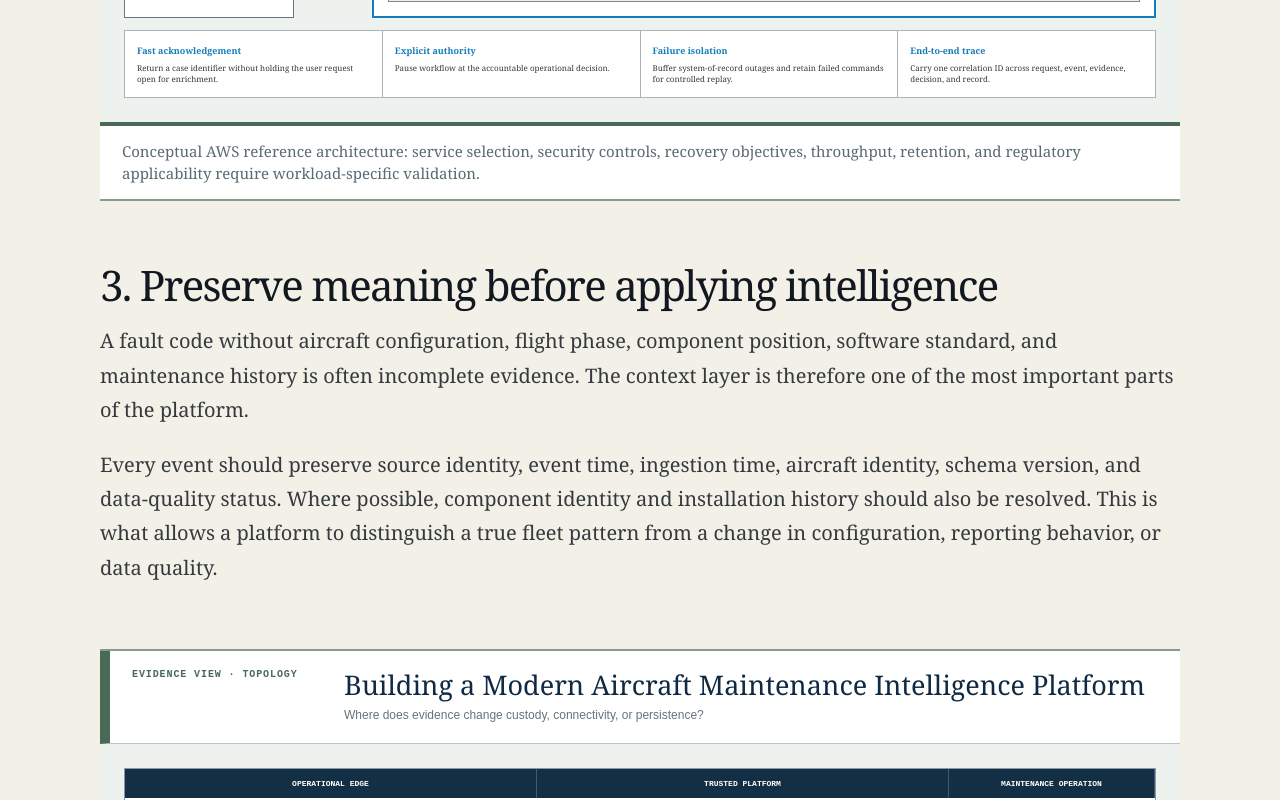
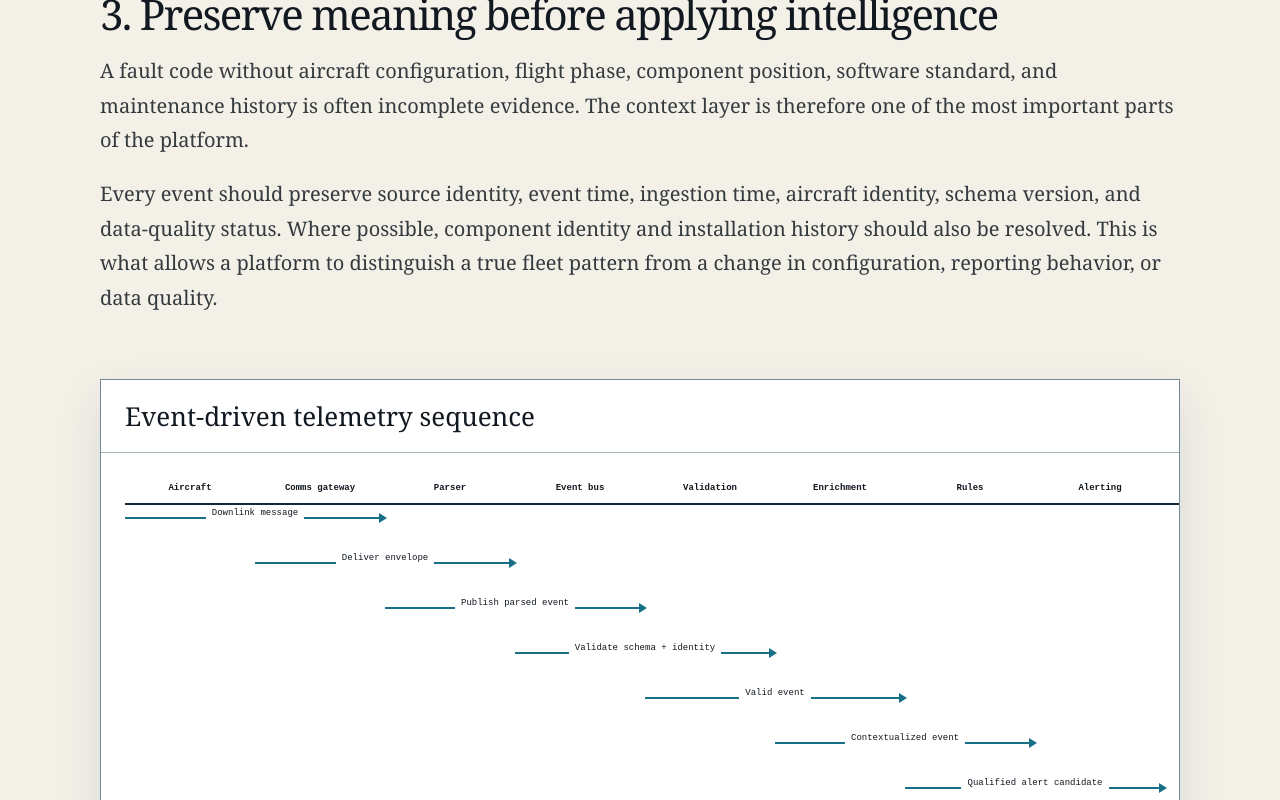
Before and after one commit to ckoredla/CK_Docs, a Next.js app: page /articles/2026-07-aircraft-maintenance-intelligence-platform in a window 1280 px wide. Shown: the part 2380-3180 px from the top of the page. Built offline with nearby package versions, Linux system fonts and the light colour scheme.

Commit message:
fix: wire approved visual lab designs into articles

```diff
--- a/app/layout.tsx
+++ b/app/layout.tsx
@@ -7,6 +7,7 @@ import './publication-risk.css';
 import './publication-aws.css';
 import './publication-premium.css';
 import './publication-semantic.css';
+import './visual-lab/visual-lab.css';
 
 export const metadata: Metadata = {
   metadataBase: new URL('https://northboundlabs.ai'),
--- a/app/visual-lab/aws/page.tsx
+++ b/app/visual-lab/aws/page.tsx
@@ -4,4 +4,4 @@ import '../visual-lab.css';
 
 export const metadata:Metadata={title:'AWS Serverless MRO Architecture | Visual Lab',robots:{index:false,follow:false}};
 
-export default function AwsVisualLab(){return <main className="visual-lab"><header className="lab-hero aws-review-hero"><span>Northbound Labs · AWS architecture review</span><h1>Serverless MRO reference pattern</h1><p>An isolated review surface for the maintenance-discrepancy architecture. This figure is not connected to a publication article.</p></header><AwsServerlessMroArchitecture/></main>}
+export default function AwsVisualLab(){return <main className="visual-lab"><header className="lab-hero aws-review-hero"><span>Northbound Labs · AWS architecture review</span><h1>Serverless MRO reference pattern</h1><p>The isolated review surface for the maintenance-discrepancy architecture used by relevant cloud publication articles.</p></header><AwsServerlessMroArchitecture/></main>}
--- a/app/visual-lab/page.tsx
+++ b/app/visual-lab/page.tsx
@@ -3,4 +3,4 @@ import { showcaseFigures } from '../../src/components/visual-lab/ShowcaseFigures
 import { AwsServerlessMroArchitecture } from '../../src/components/visual-lab/AwsServerlessMroArchitecture';
 import './visual-lab.css';
 export const metadata:Metadata={title:'Visual Lab | Northbound Labs',robots:{index:false,follow:false}};
-export default function VisualLab(){return <main className="visual-lab"><header className="lab-hero"><span>Northbound Labs · Design review</span><h1>Technical visualization laboratory</h1><p>Ten isolated, question-led figures plus an AWS reference architecture for local editorial and engineering review. These figures are not connected to publication articles.</p><div><b>10 core figures</b><b>1 AWS reference architecture</b><b>Illustrative data labeled</b></div></header>{showcaseFigures.map((Figure,index)=><Figure key={index}/>)}<section className="aws-lab-intro"><span>AWS architecture extension</span><h2>Cloud patterns tied to operational problems</h2><p>This extension tests a reusable AWS diagram grammar: official service icons, explicit trust and authority boundaries, named payloads, normal and failure paths, and an operational rationale.</p></section><AwsServerlessMroArchitecture/></main>}
+export default function VisualLab(){return <main className="visual-lab"><header className="lab-hero"><span>Northbound Labs · Design review</span><h1>Technical visualization laboratory</h1><p>Approved, question-led publication figures and an AWS reference architecture. Article rendering imports these reviewed components directly; the laboratory remains their isolated editorial review surface.</p><div><b>10 core figures</b><b>1 AWS reference architecture</b><b>Illustrative data labeled</b></div></header>{showcaseFigures.map((Figure,index)=><Figure key={index}/>)}<section className="aws-lab-intro"><span>AWS architecture extension</span><h2>Cloud patterns tied to operational problems</h2><p>This extension tests a reusable AWS diagram grammar: official service icons, explicit trust and authority boundaries, named payloads, normal and failure paths, and an operational rationale.</p></section><AwsServerlessMroArchitecture/></main>}
--- /dev/null
+++ b/src/components/publication/LabVisual.tsx
@@ -0,0 +1,33 @@
+import type { ComponentType } from 'react';
+import {
+  AiDecisionArchitecture,
+  ApuFunctionalArchitecture,
+  ChronicDefectLifecycle,
+  MaintenanceControlSwimlane,
+  ObservabilityDashboard,
+  PartsRotablesNetwork,
+  ReliabilityAnalysis,
+  TelemetryReferenceArchitecture,
+  TelemetrySequence,
+  WorkPackageLifecycle
+} from '../visual-lab/ShowcaseFigures';
+import type { FamilyProps } from './types';
+
+const figures:Record<string,ComponentType>={
+  'lab-ai-authority':AiDecisionArchitecture,
+  'lab-aircraft-system':ApuFunctionalArchitecture,
+  'lab-defect-lifecycle':ChronicDefectLifecycle,
+  'lab-maintenance-swimlane':MaintenanceControlSwimlane,
+  'lab-observability':ObservabilityDashboard,
+  'lab-parts-network':PartsRotablesNetwork,
+  'lab-reliability':ReliabilityAnalysis,
+  'lab-telemetry-architecture':TelemetryReferenceArchitecture,
+  'lab-telemetry-sequence':TelemetrySequence,
+  'lab-work-package':WorkPackageLifecycle
+};
+
+export function LaboratoryVisual(props:FamilyProps&{family:string}){
+  const Figure=figures[props.family];
+  if(!Figure)return null;
+  return <section className="article-lab-visual" data-visual-family={props.family} data-visual-profile={props.profile} data-visual-variant={props.variant} data-visual-question={props.question}><Figure/></section>;
+}
--- a/src/components/publication/PublicationVisual.tsx
+++ b/src/components/publication/PublicationVisual.tsx
@@ -1,5 +1,6 @@
 import type { ComponentType } from 'react';
 import { AwsArchitectureCanvas } from './AwsArchitecture';import { PremiumAircraft,PremiumArchitecture,PremiumBlueprint,PremiumDashboard,PremiumDecisionTree,PremiumHeatmap,PremiumInfographic,PremiumJourney,PremiumKnowledge,PremiumMetrics,PremiumRisk,PremiumTable,PremiumTimeline,PremiumTopology } from './Premium';
 import { visualSelection,type VisualFamily } from './catalog';import type { FamilyProps,PublicationVisualContext,VisualRole } from './types';
-const canvases:Record<VisualFamily,ComponentType<FamilyProps>>={'aws-architecture':AwsArchitectureCanvas,architecture:PremiumArchitecture,topology:PremiumTopology,dashboard:PremiumDashboard,timeline:PremiumTimeline,'decision-tree':PremiumDecisionTree,heatmap:PremiumHeatmap,'service-blueprint':PremiumBlueprint,'journey-map':PremiumJourney,'knowledge-graph':PremiumKnowledge,aircraft:PremiumAircraft,metrics:PremiumMetrics,infographic:PremiumInfographic,risk:PremiumRisk,table:PremiumTable};
-export function PublicationVisual({context,role}:{context:PublicationVisualContext;role:VisualRole}){const selection=visualSelection(context,role);if(!selection)return null;const{family,variant,question,profile}=selection;const Canvas=canvases[family];return <Canvas {...context} role={role} variant={variant} question={question} profile={profile}/>}
+import { LaboratoryVisual } from './LabVisual';
+const canvases:Partial<Record<VisualFamily,ComponentType<FamilyProps>>>={'aws-architecture':AwsArchitectureCanvas,architecture:PremiumArchitecture,topology:PremiumTopology,dashboard:PremiumDashboard,timeline:PremiumTimeline,'decision-tree':PremiumDecisionTree,heatmap:PremiumHeatmap,'service-blueprint':PremiumBlueprint,'journey-map':PremiumJourney,'knowledge-graph':PremiumKnowledge,aircraft:PremiumAircraft,metrics:PremiumMetrics,infographic:PremiumInfographic,risk:PremiumRisk,table:PremiumTable};
+export function PublicationVisual({context,role}:{context:PublicationVisualContext;role:VisualRole}){const selection=visualSelection(context,role);if(!selection)return null;const{family,variant,question,profile}=selection;if(family.startsWith('lab-'))return <LaboratoryVisual {...context} role={role} variant={variant} question={question} profile={profile} family={family}/>;const Canvas=canvases[family];if(!Canvas)return null;return <Canvas {...context} role={role} variant={variant} question={question} profile={profile}/>}
--- a/src/components/publication/catalog.ts
+++ b/src/components/publication/catalog.ts
@@ -1,6 +1,6 @@
 import type { PublicationMode, PublicationVisualContext, VisualRole, VisualVariant } from './types';
 
-export type VisualFamily='aws-architecture'|'architecture'|'topology'|'dashboard'|'timeline'|'decision-tree'|'heatmap'|'service-blueprint'|'journey-map'|'knowledge-graph'|'aircraft'|'metrics'|'infographic'|'risk'|'table';
+export type VisualFamily='aws-architecture'|'architecture'|'topology'|'dashboard'|'timeline'|'decision-tree'|'heatmap'|'service-blueprint'|'journey-map'|'knowledge-graph'|'aircraft'|'metrics'|'infographic'|'risk'|'table'|'lab-ai-authority'|'lab-aircraft-system'|'lab-defect-lifecycle'|'lab-maintenance-swimlane'|'lab-observability'|'lab-parts-network'|'lab-reliability'|'lab-telemetry-architecture'|'lab-telemetry-sequence'|'lab-work-package';
 export type VisualProfile='cloud-platform'|'aircraft-system'|'component-lifecycle'|'material-planning'|'technical-records'|'work-execution'|'maintenance-control'|'defect-investigation'|'reliability-analysis'|'outcome-learning'|'inspection-ai'|'knowledge-assistance'|'ai-assurance'|'governance'|'general';
 type RolePlan={family:VisualFamily;variant:VisualVariant;question:string};
 type VisualPlan=Partial<Record<VisualRole,RolePlan>>;
@@ -12,7 +12,7 @@ const item=(family:VisualFamily,question:string,variant:VisualVariant='a'):RoleP
 const plans:Record<VisualProfile,VisualPlan>={
   'cloud-platform':plan(
     item('aws-architecture','Which AWS, airline, and MRO boundaries carry this workload from intake to an authoritative update?'),
-    item('topology','Where does evidence change custody, connectivity, or persistence?','b'),
+    item('lab-telemetry-sequence','What happens to an event on success, validation failure, persistence, and retry?','b'),
     item('table','Which workload, recovery, evidence, and authority controls must be observable?')
   ),
   'aircraft-system':plan(
@@ -27,7 +27,7 @@ const plans:Record<VisualProfile,VisualPlan>={
     item('knowledge-graph','Which aircraft, position, component, document, shop finding, and custody relationships must remain traceable?')
   ),
   'material-planning':plan(
-    item('topology','How do demand, stock, repair, pooling, substitution, and station supply interact?'),
+    item('lab-parts-network','How do serviceable and unserviceable material move while identity and custody remain traceable?'),
     item('timeline','Which demand, allocation, transfer, repair, and replenishment events control availability?'),
     item('table','Which material decisions require lead-time, traceability, substitution, and service controls?')
   ),
@@ -37,23 +37,21 @@ const plans:Record<VisualProfile,VisualPlan>={
     item('table','Which information classes require provenance, revision, signature, and authority controls?')
   ),
   'work-execution':plan(
-    item('service-blueprint','How do technicians, inspectors, interfaces, services, and records coordinate execution?'),
+    item('lab-work-package','How does controlled work become ready, survive revision, execute, and close into the aircraft record?'),
     item('timeline','Which task states, findings, inspections, and recovery gates control progression?'),
     item('decision-tree','Which conditions release work, open rework, require inspection, or prevent closure?')
   ),
   'maintenance-control':plan(
-    item('architecture','Where do governed evidence, AI assistance, safeguards, and qualified maintenance authority sit?'),
-    item('service-blueprint','How do maintenance control, engineering, stations, materials, and records coordinate the decision?'),
-    item('infographic','Which evidence classes should the decision brief preserve, qualify, cite, or reject?'),
-    item('decision-tree','Which conditions lead to action, more evidence, engineering escalation, or abstention?')
+    item('lab-ai-authority','How can AI assemble a suggestion without crossing the boundary into maintenance authority?'),
+    item('lab-maintenance-swimlane','Where do evidence, work, and authority move during a maintenance-control event?')
   ),
   'defect-investigation':plan(
-    item('timeline','How do the initial discrepancy, corrective action, recurrence, finding, and verification form one case?'),
+    item('lab-defect-lifecycle','How does a recurrent discrepancy become a governed reliability case and return to monitoring?'),
     item('knowledge-graph','Which symptoms, positions, components, tasks, and findings belong to the candidate defect case?'),
     item('table','Which recurrence evidence distinguishes a governed defect case from a superficial similarity?')
   ),
   'reliability-analysis':plan(
-    item('topology','Which aircraft, component, maintenance, and operating relationships define the reliability population?'),
+    item('lab-reliability','Which causes dominate, is the exposure-normalized rate changing, and is evidence sufficient?'),
     item('timeline','How do events, maintenance actions, modification state, and confirmed outcomes relate over time?'),
     item('table','Which exposure, effectivity, finding, and outcome fields are required before comparing cohorts?')
   ),
@@ -95,23 +93,30 @@ const plans:Record<VisualProfile,VisualPlan>={
 function contextText(context:PublicationVisualContext){return `${context.title} ${context.domain} ${context.tags.join(' ')}`.toLowerCase()}
 export function visualProfile(context:PublicationVisualContext):VisualProfile{
   const text=contextText(context);
+  if(/decision brief|chatbot|retrieval|knowledge|copilot/.test(text))return'knowledge-assistance';
   if(/cloud|serverless|aws|event-driven|event stream|telemetry|edge analytics|api modernization|system integration|observability|migration/.test(text))return'cloud-platform';
   if(context.ata.length||/apu|landing gear|flight control|electrical power|pneumatic|fuel system|fire protection|aircraft system/.test(text))return'aircraft-system';
   if(/rotable|component history|part trace|parts trace|custody|serialized part|repair vendor/.test(text))return'component-lifecycle';
   if(/parts demand|material planning|inventory|supply chain|aog|stock|spares|repair cycle/.test(text))return'material-planning';
   if(/technical record|electronic record|document|lineage|configuration|logbook|record completeness/.test(text))return'technical-records';
   if(/task card|work package|work instruction|hangar work|maintenance execution|digital task/.test(text))return'work-execution';
-  if(/maintenance control|dispatch|decision brief|queue|operational disruption|remote engineering/.test(text))return'maintenance-control';
+  if(/maintenance control|dispatch|queue|operational disruption|remote engineering/.test(text))return'maintenance-control';
   if(/repeat defect|chronic defect|no.fault.found|fault isolation|alert correlation|recurrence/.test(text))return'defect-investigation';
   if(/outcome learning|maintenance outcome|feedback loop|closing the loop|program feedback/.test(text))return'outcome-learning';
   if(/computer vision|multimodal|image|visual inspection|remote inspection|corrosion screening|vision-assisted/.test(text))return'inspection-ai';
-  if(/copilot|retrieval|knowledge|nlp|generative ai|assistant|decision brief/.test(text))return'knowledge-assistance';
+  if(/nlp|generative ai|assistant/.test(text))return'knowledge-assistance';
   if(/\bai\b|machine learning|\bml\b|agent|model assurance|predictive model|fault classification/.test(text))return /governance|assurance|safety case/.test(text)?'governance':'ai-assurance';
   if(/reliability|defect|failure|predictive|condition|health|trend|removal|program effectiveness/.test(text))return'reliability-analysis';
   if(/security|cyber|risk|governance|assurance|authority/.test(text))return'governance';
   return'general';
 }
 function articleVariant(slug:string,role:VisualRole):VisualVariant{const seed=[...`${slug}:${role}`].reduce((sum,char)=>sum+char.charCodeAt(0),0);return(['a','b','c'] as const)[seed%3]}
-export function visualSelection(context:PublicationVisualContext,role:VisualRole){const profile=visualProfile(context);const selection=plans[profile][role];return selection?{...selection,variant:articleVariant(context.slug,role),profile}:null}
+export function visualSelection(context:PublicationVisualContext,role:VisualRole){
+  const profile=visualProfile(context);const text=contextText(context);let selection=plans[profile][role];
+  if(profile==='cloud-platform'&&/observability/.test(text))selection=role==='hero'?item('lab-observability','Where is the decision path unhealthy, and which failed event should an operator inspect first?'):role==='evidence'?item('lab-telemetry-sequence','Which success, persistence, validation, and retry paths must remain traceable?'):role==='analysis'?item('table','Which SLO, failure, recovery, and evidence controls require ownership?'):undefined;
+  else if(profile==='cloud-platform'&&/telemetry|event-driven|event stream/.test(text))selection=role==='hero'?item('lab-telemetry-architecture','How does aircraft evidence cross aircraft, transport, cloud, and operational boundaries?'):role==='evidence'?item('lab-telemetry-sequence','What happens to an event on success, validation failure, persistence, and retry?'):role==='analysis'?item('table','Which custody, schema, replay, and consumer controls must be observable?'):undefined;
+  if(profile==='aircraft-system'&&context.ata.some(value=>value==='49'||value.startsWith('49')))selection=role==='hero'?item('lab-aircraft-system','How do APU components, control signals, aircraft messages, and maintenance interpretation relate?'):selection;
+  return selection?{...selection,variant:articleVariant(context.slug,role),profile}:null
+}
 export function publicationMode(context:Pick<PublicationVisualContext,'slug'|'issueDate'>):PublicationMode{const year=Number(context.issueDate.slice(0,4));const month=Number(context.issueDate.slice(5,7));return modes[(year+month)%modes.length]}
 export const visualFamilies=[...new Set(Object.values(plans).flatMap(p=>Object.values(p).filter(Boolean).map(i=>i!.family)))];
```
Also changed, not shown: scripts/validate-rendered.mjs (+5 -3 lines), app/publication-premium.css.
